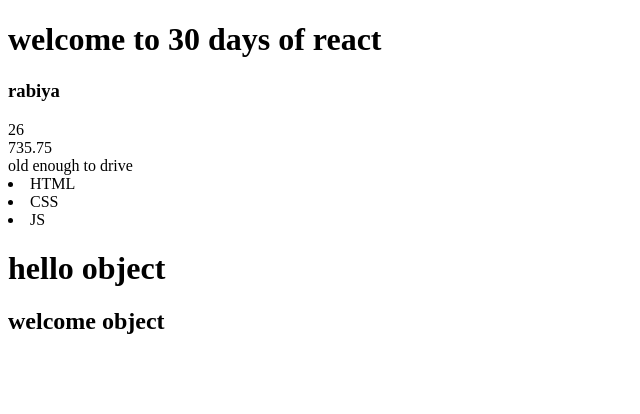
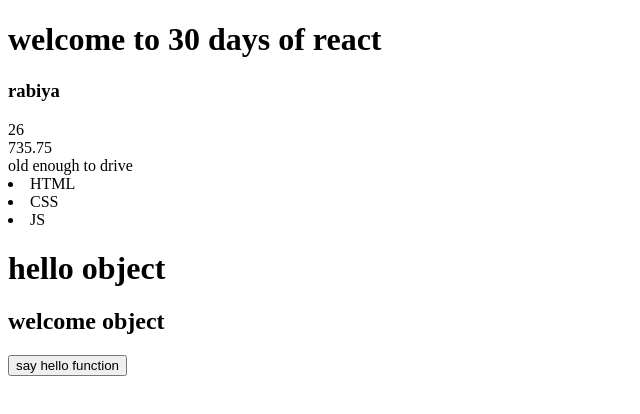
Before and after one commit to rabiya-basri/react-component, a React (Create React App) app: page / in a window 1280 px wide. Shown: the top 414 px of the page, without its empty margins (0-640 px from the left). Built offline with nearby package versions, Linux system fonts and the light colour scheme.

Commit message:
functional component

```diff
--- a/src/App.js
+++ b/src/App.js
@@ -1,6 +1,7 @@
 import React, { Component } from "react";
 import { Header } from "./headecomponent";
 import { Age, Weight, Status, Skills, ObjHeader } from "./numbercomponent";
+import { Button } from "./functionalcomponent";
 
 let currentYear = 2021;
 let birthYear = 1995;
@@ -12,6 +13,9 @@ const data = {
   welcome: "hello object",
   objTitle: "welcome object"
 };
+const sayHi = () => {
+  alert("hey");
+};
 class App extends Component {
   render() {
     return (
@@ -22,6 +26,7 @@ class App extends Component {
         <Status status={status} />
         <Skills skills={["HTML", "CSS", "JS"]} />
         <ObjHeader data={data} />
+        <Button text="say hello function" onClick={sayHi} />
       </div>
     );
   }
--- /dev/null
+++ b/src/functionalcomponent.js
@@ -0,0 +1,9 @@
+import React from "react";
+
+export const Button = (props) => {
+  return (
+    <div className="button-wrapper">
+      <button onClick={props.onClick}>{props.text}</button>
+    </div>
+  );
+};
```
